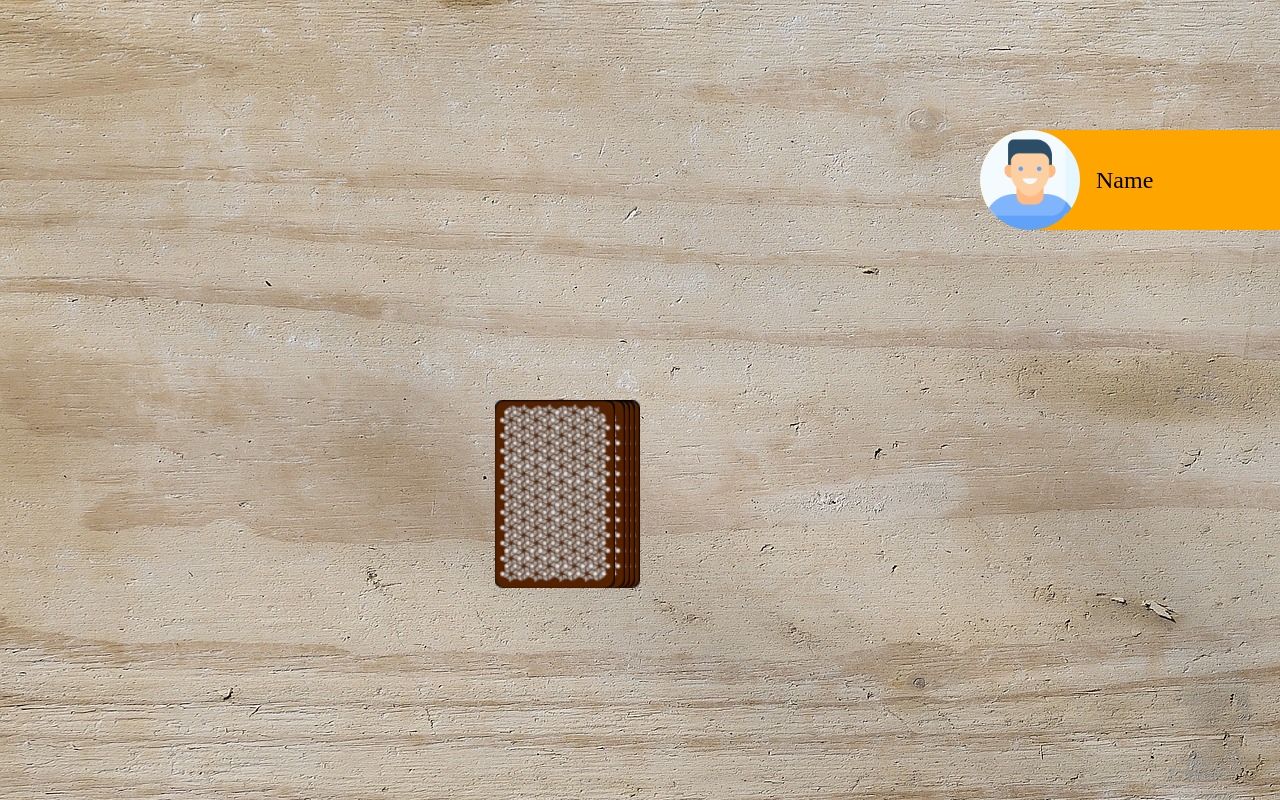
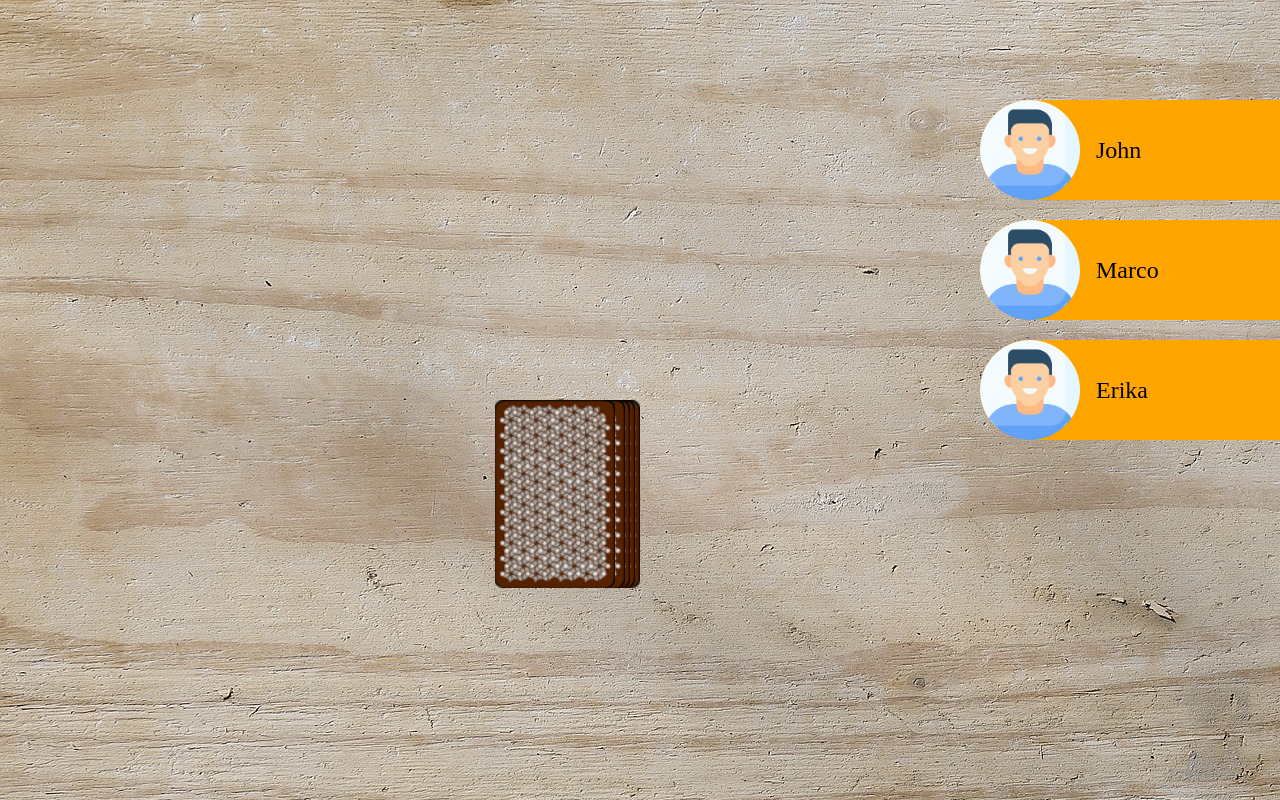
Before and after one commit to YeHtutt/ring-of-fire, an Angular app: page /game in a window 1280 px wide. Built offline with nearby package versions, Linux system fonts and the light colour scheme.

Commit message:
input more static players in Game

```diff
--- a/src/app/game/game.component.html
+++ b/src/app/game/game.component.html
@@ -1,20 +1,21 @@
 <!--player im Game einbinden-->
-<app-player class="player-screen-position" style="top: 130px;"></app-player>
+<app-player *ngFor="let player of game.players; let i = index;" class="player-screen-position" [name]="player"
+    [ngStyle]="{'top.px':100 + (i * 120)}"></app-player>
+
 
 <div class="game-field">
     <div class="card-stack">
         <!--alle Bilder sollen nach recht 5px von einander verschoben werden, um Karten wie eine Stapel von Karten auszusehen-->
         <img [ngStyle]="{'right.px' : i*5}" *ngFor="let c of [0, 1, 2, 3]; let i = index;"
             src="/assets/img/cards/card_cover.png">
-        <img (click)="takeCard()" style="right: 25px;" class="top-card"
-            src="/assets/img/cards/card_cover.png">
+        <img (click)="takeCard()" style="right: 25px;" class="top-card" src="/assets/img/cards/card_cover.png">
 
         <!--Stack for played cards-->
         <img *ngFor="let card of game.playedCard" class="played-card" src="/assets/img/cards/{{ card }}.png">
 
         <!--Current card ()-->
-        <img (click)="takeCard()" *ngIf="pickCardAnimation" class="pick-card"
-            style="right: 25px;" src="/assets/img/cards/{{ currentCard }}.png">
+        <img (click)="takeCard()" *ngIf="pickCardAnimation" class="pick-card" style="right: 25px;"
+            src="/assets/img/cards/{{ currentCard }}.png">
 
     </div>
 </div>
--- a/src/app/player/player.component.html
+++ b/src/app/player/player.component.html
@@ -1,4 +1,4 @@
 <div class="player">
     <img src="/assets/img/profile/profile.png">
-    <span>Name</span>
+    <span> {{ name }} </span>
 </div>
--- a/src/app/player/player.component.ts
+++ b/src/app/player/player.component.ts
@@ -1,4 +1,4 @@
-import { Component } from '@angular/core';
+import { Component, Input } from '@angular/core';
 
 @Component({
   selector: 'app-player',
@@ -7,4 +7,6 @@ import { Component } from '@angular/core';
 })
 export class PlayerComponent {
 
+  @Input() name; //input variable [name] für game.component.html
+
 }
--- a/src/models/game.ts
+++ b/src/models/game.ts
@@ -1,5 +1,5 @@
 export class Game {
-    public players: string[] = [];
+    public players: string[] = ['John', 'Marco', 'Erika'];
     public stack: string[] = [];
     public playedCard: string[] = [];
     public currentPlayer: number = 0;
```
